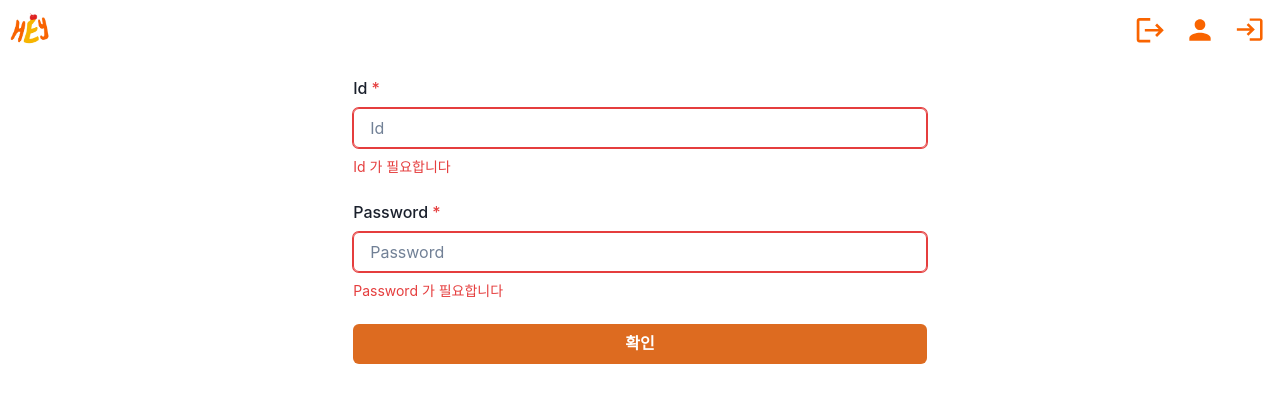
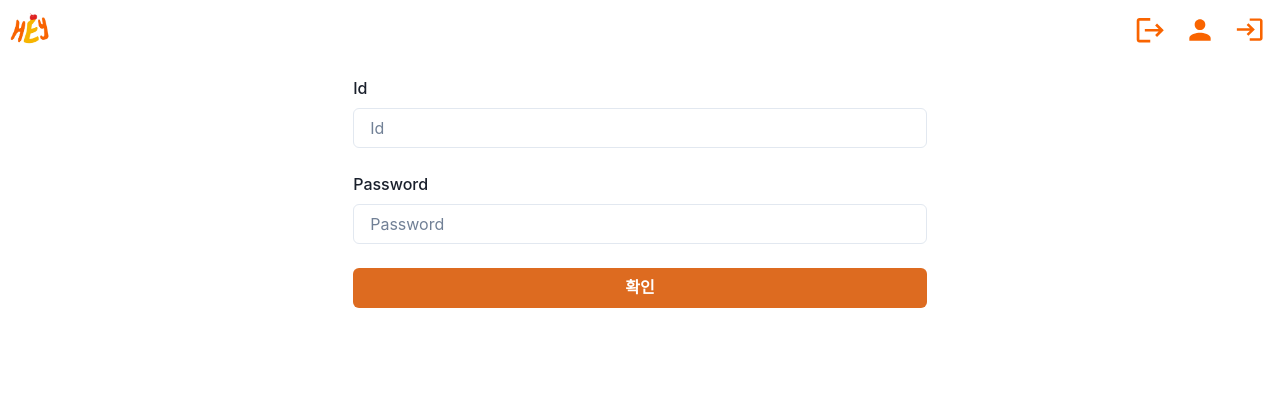
Before and after one commit to prgrms-web-devcourse/team-7sung-heycake-fe, a Next.js app: page /admin/login in a window 1280 px wide. Shown: the top 402 px of the page. Built offline with nearby package versions, Linux system fonts and the light colour scheme.

Commit message:
feat: 안내와 경고창 삭제

```diff
--- a/components/Admin/login.tsx
+++ b/components/Admin/login.tsx
@@ -2,8 +2,6 @@ import {
   Button,
   Container,
   FormControl,
-  FormErrorMessage,
-  FormHelperText,
   FormLabel,
   Grid,
   Input,
@@ -13,8 +11,6 @@ import { FormEvent, useState } from 'react';
 export default function AdminLogin() {
   const [inputId, setInputId] = useState('');
   const [inputPassword, setInputPassword] = useState('');
-  const isErrorId = inputId === '';
-  const isErrorPassword = inputPassword === '';
 
   const onSubmitHandler = (e: FormEvent) => {
     e.preventDefault();
@@ -28,20 +24,15 @@ export default function AdminLogin() {
     <Container pt={4}>
       <form onSubmit={onSubmitHandler}>
         <Grid gap={6}>
-          <FormControl isRequired isInvalid={isErrorId}>
+          <FormControl>
             <FormLabel>Id</FormLabel>
             <Input
               placeholder="Id"
               value={inputId}
               onChange={(e) => setInputId(e.target.value)}
             />
-            {!isErrorId ? (
-              <FormHelperText>운영자 Id를 입력해주세요</FormHelperText>
-            ) : (
-              <FormErrorMessage>Id 가 필요합니다</FormErrorMessage>
-            )}
           </FormControl>
-          <FormControl isRequired isInvalid={isErrorPassword}>
+          <FormControl>
             <FormLabel>Password</FormLabel>
             <Input
               type="password"
@@ -49,11 +40,6 @@ export default function AdminLogin() {
               value={inputPassword}
               onChange={(e) => setInputPassword(e.target.value)}
             />
-            {!isErrorPassword ? (
-              <FormHelperText>운영자 비밀번호를 입력해주세요</FormHelperText>
-            ) : (
-              <FormErrorMessage>Password 가 필요합니다</FormErrorMessage>
-            )}
           </FormControl>
           <Button type="submit" colorScheme="heys">
             확인
```
